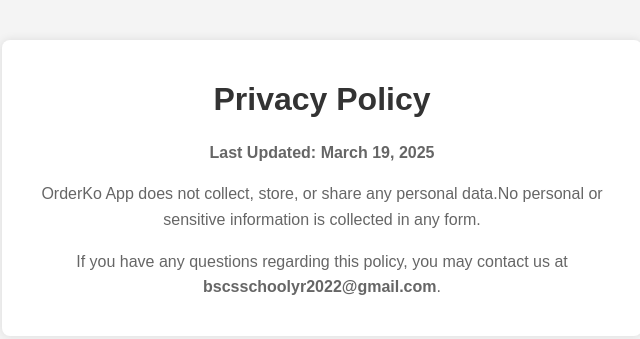
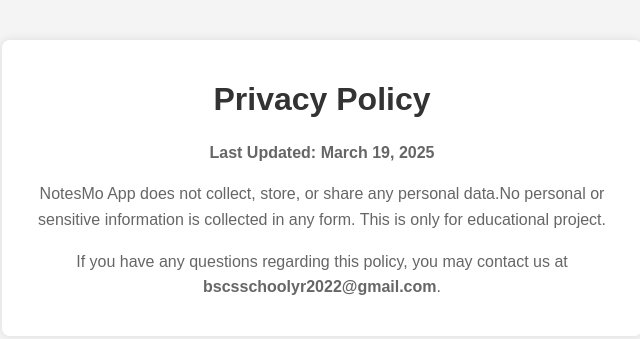
Before and after one commit to Maricar-Mangulabnan/privacy-url, a plain HTML site: page index.html in a window 1280 px wide. Shown: the whole page, without its empty margins (318-958 px from the left). Drawn offline with Linux system fonts and the light colour scheme.

Commit message:
Update index.html

```diff
--- a/index.html
+++ b/index.html
@@ -35,9 +35,9 @@
       <h1>Privacy Policy</h1>
       <p><strong>Last Updated: March 19, 2025 </strong></p>
       <p>
-       OrderKo App does not collect, store, or share any personal
+       NotesMo App does not collect, store, or share any personal
         data.No personal or sensitive information is collected
-        in any form.
+        in any form. This is only for educational project.
       </p>
       <p>
         If you have any questions regarding this policy, you may contact us at
```
